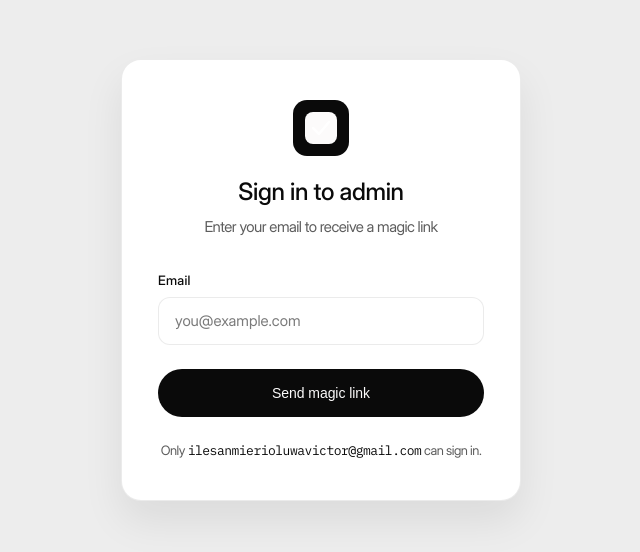
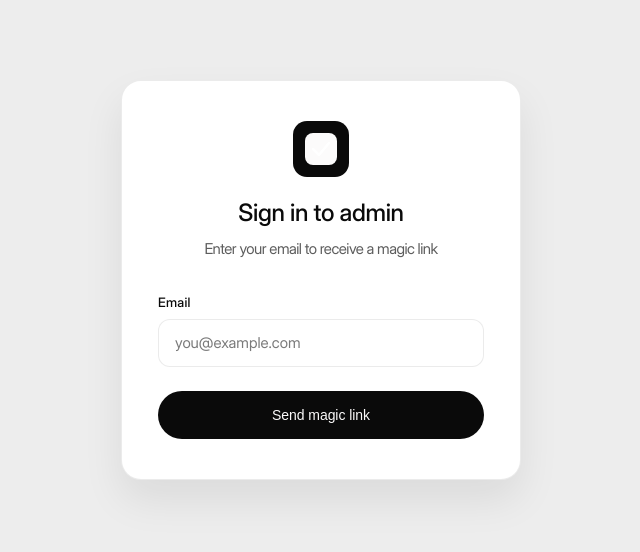
Before and after one commit to Ilesanmi-Erioluwa-Victor/portfolio, a Next.js app: page /admin/login in a window 1280 px wide. Shown: the part 120-672 px from the top of the page, without its empty margins (319-959 px from the left). Built offline with nearby package versions, Linux system fonts and the light colour scheme.

Commit message:
fix: login page - handle signIn redirect properly, remove admin email footer

```diff
--- a/pages/admin/login.jsx
+++ b/pages/admin/login.jsx
@@ -11,10 +11,12 @@ export default function Login({ adminEmail }) {
   const handleSubmit = async (e) => {
     e.preventDefault();
     setStatus("loading");
-    const result = await signIn("email", { email, callbackUrl: from || "/admin/posts" });
-    if (result?.ok) {
+    try {
+      await signIn("email", { email, callbackUrl: from || "/admin/posts" });
+      // If we get here without redirect, show success
       setStatus("sent");
-    } else {
+    } catch {
+      // Only set error if signIn actually throws (not on redirect)
       setStatus("error");
     }
   };
@@ -87,10 +89,6 @@ export default function Login({ adminEmail }) {
               <p className="success-hint">The link expires in 24 hours.</p>
             </div>
           )}
-
-          <p className="login-footer">
-            Only <span className="login-admin-email">{adminEmail}</span> can sign in.
-          </p>
         </div>
       </main>
     </div>
```
